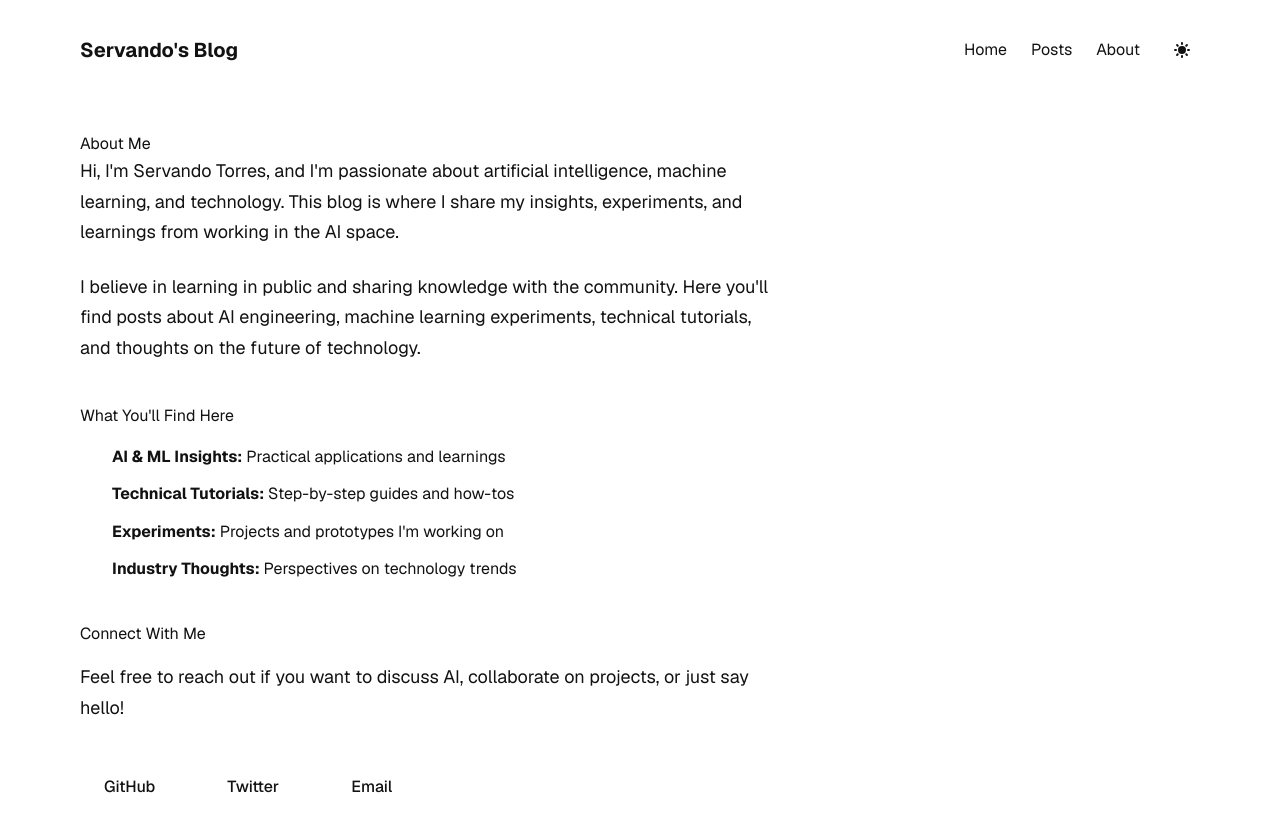
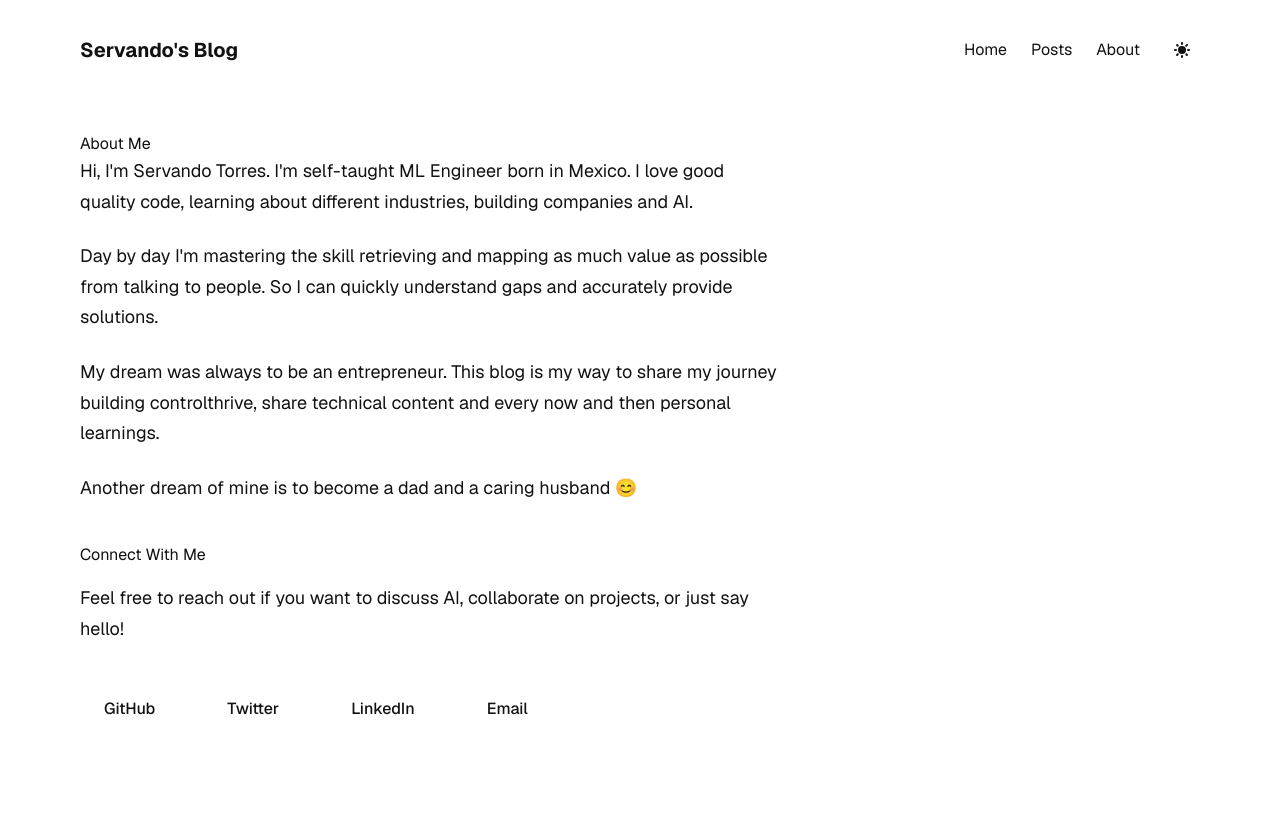
Before and after one commit to Servando1990/website-blog, an Astro site in the folder apps/blog/: page /about in a window 1280 px wide. Shown: the top 814 px of the page. Built offline with nearby package versions, Linux system fonts and the light colour scheme; Astro itself is replaced by a stand-in of ours.

Commit message:
updated about

```diff
--- a/apps/blog/src/pages/about.astro
+++ b/apps/blog/src/pages/about.astro
@@ -11,34 +11,20 @@ import Layout from '../layouts/Layout.astro';
 
     <div class="about-content">
       <p>
-        Hi, I'm Servando Torres, and I'm passionate about artificial
-        intelligence, machine learning, and technology. This blog is where I
-        share my insights, experiments, and learnings from working in the AI
-        space.
+        Hi, I'm Servando Torres. I'm self-taught ML Engineer born in Mexico. I love good quality code, learning about different industries, building companies and AI.
       </p>
 
       <p>
-        I believe in learning in public and sharing knowledge with the
-        community. Here you'll find posts about AI engineering, machine learning
-        experiments, technical tutorials, and thoughts on the future of
-        technology.
+        Day by day I'm mastering the skill retrieving and mapping as much value as possible from talking to people. So I can quickly understand gaps and accurately provide solutions.
       </p>
 
-      <h2>What You'll Find Here</h2>
-      <ul>
-        <li>
-          <strong>AI & ML Insights:</strong> Practical applications and learnings
-        </li>
-        <li>
-          <strong>Technical Tutorials:</strong> Step-by-step guides and how-tos
-        </li>
-        <li>
-          <strong>Experiments:</strong> Projects and prototypes I'm working on
-        </li>
-        <li>
-          <strong>Industry Thoughts:</strong> Perspectives on technology trends
-        </li>
-      </ul>
+      <p>
+        My dream was always to be an entrepreneur. This blog is my way to share my journey building <a href="https://controlthrive.com" target="_blank" rel="noopener">controlthrive</a>, share technical content and every now and then personal learnings.
+      </p>
+
+      <p>
+        Another dream of mine is to become a dad and a caring husband 😊
+      </p>
 
       <h2>Connect With Me</h2>
       <p>
@@ -52,6 +38,9 @@ import Layout from '../layouts/Layout.astro';
         >
         <a href="https://x.com/vandotorres" target="_blank" rel="noopener"
           >Twitter</a
+        >
+        <a href="https://www.linkedin.com/in/servandotorres/" target="_blank" rel="noopener"
+          >LinkedIn</a
         >
         <a href="mailto:servando@controlthrive.com">Email</a>
       </div>
```
